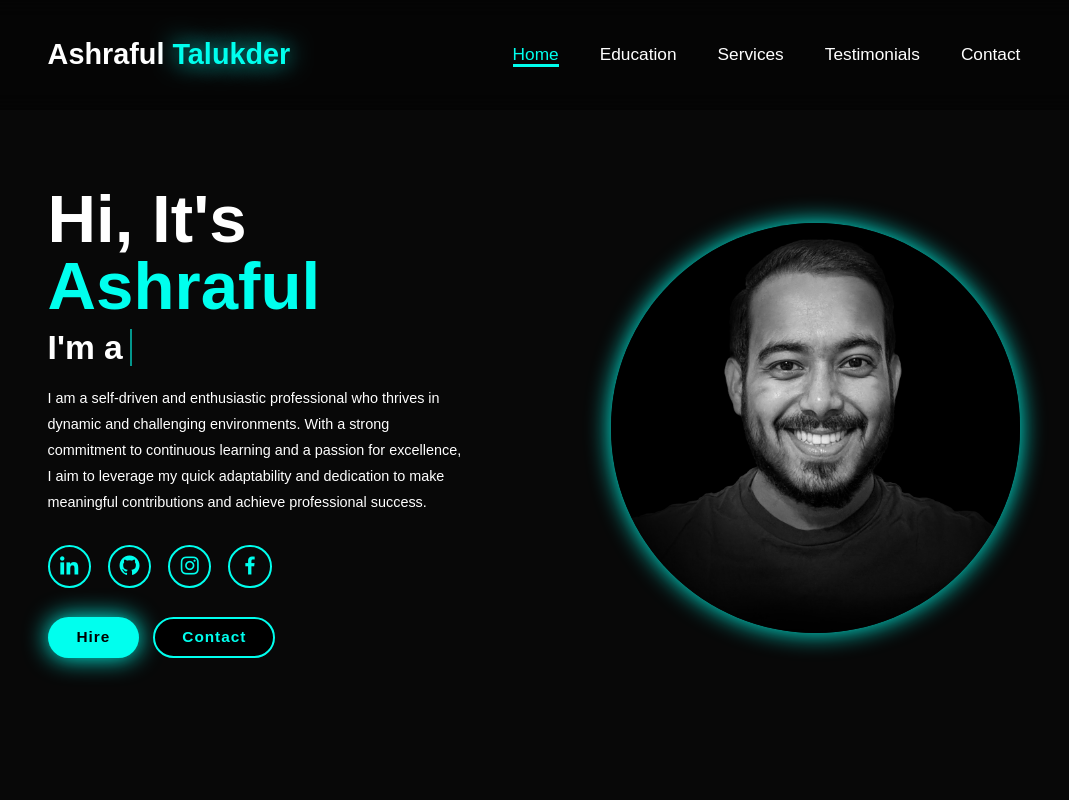
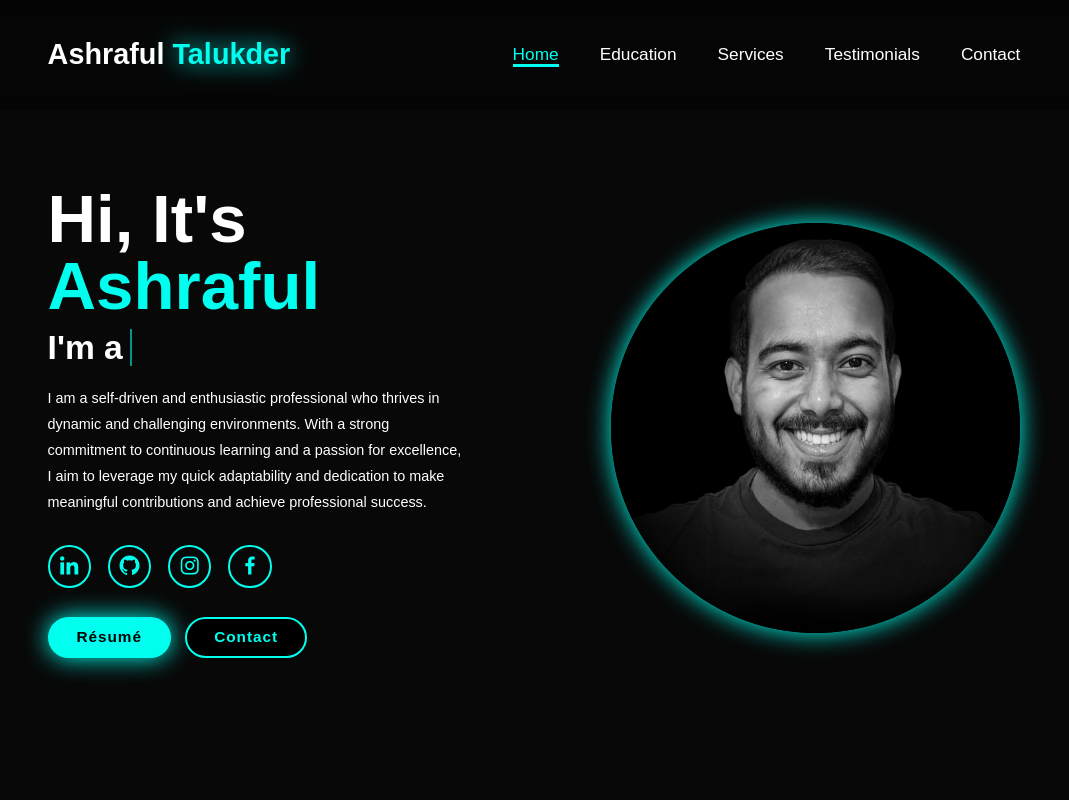
Before and after one commit to ashraful-talukder/ashraful-talukder.github.io, a plain HTML site: page index.html in a window 1280 px wide. Shown: the top 800 px of the page, without its empty margins (106-1175 px from the left). Drawn offline with nearby package versions, Linux system fonts and the light colour scheme.

Commit message:
resume added

```diff
--- a/index.html
+++ b/index.html
@@ -36,7 +36,7 @@
             </div>
 
             <div class="btn-group">
-                <a href="#" class="btn">Hire</a>
+                <a href="https://drive.google.com/file/d/1DKIWHo6FzePmQZF0nTARLyKD_7jD1TdN/view?usp=sharing" class="btn">Résumé</a>
                 <a href="#contact" class="btn">Contact</a>
             </div>
         </div>
```
